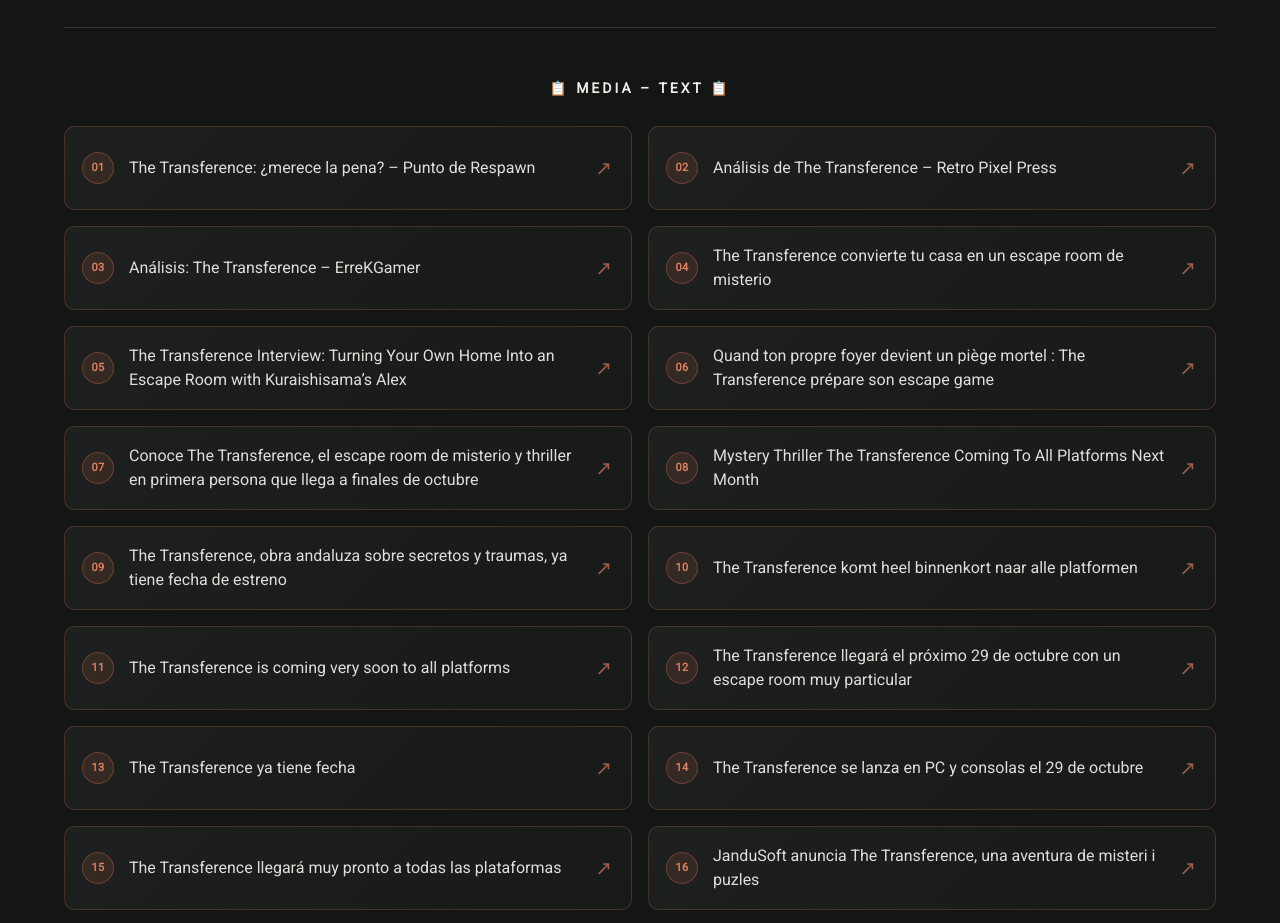
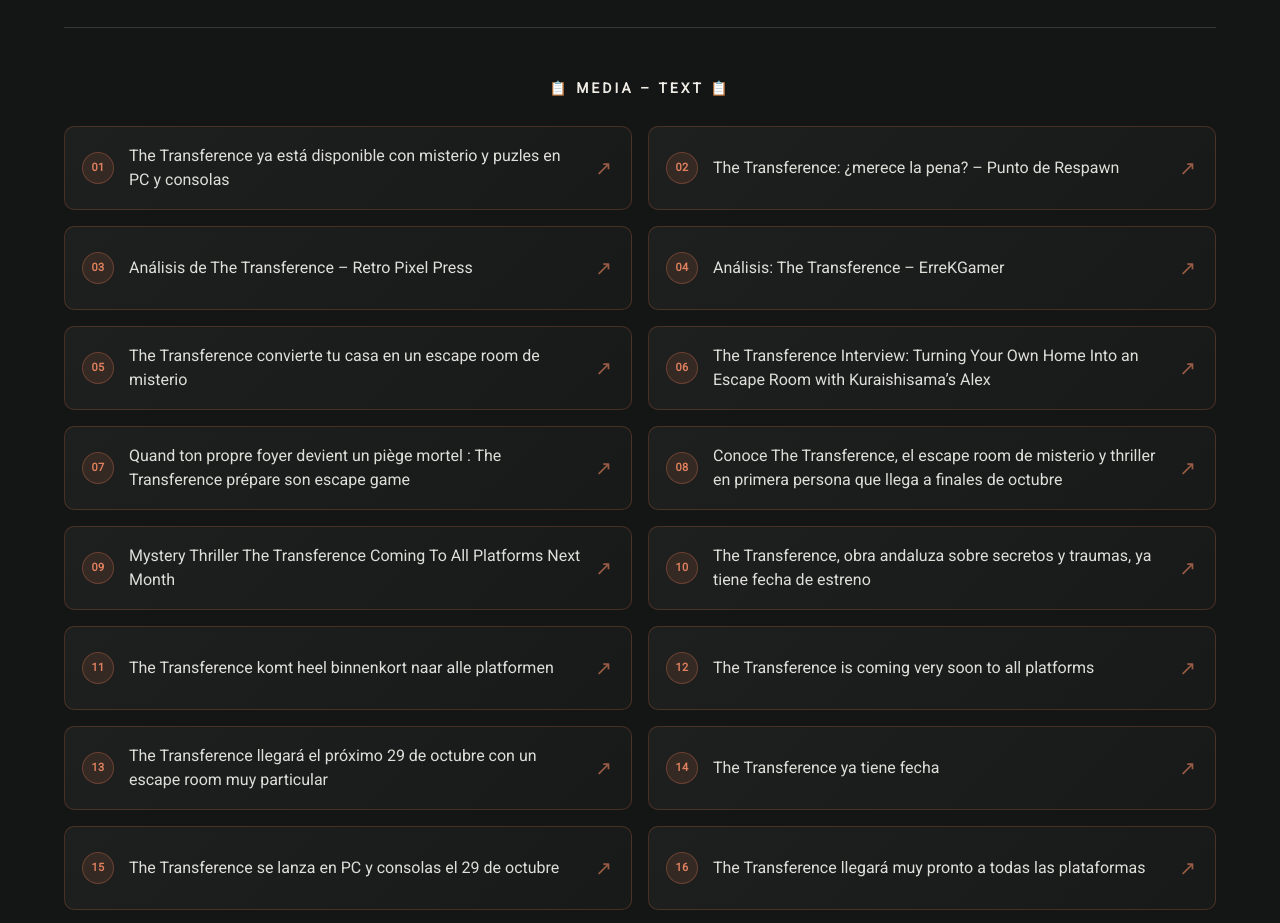
Before and after one commit to Kuraishisama/kuraishisamacom-web, a plain HTML site: page the-transference-press-kit/index.html in a window 1280 px wide. Shown: the part 4720-5643 px from the top of the page. Drawn offline with Linux system fonts and the light colour scheme.

Commit message:
Deploy site 2026-11-10T15:24:19Z

```diff
--- a/the-transference-press-kit/index.html
+++ b/the-transference-press-kit/index.html
@@ -283,6 +283,7 @@
 </div>
 <p class="has-text-align-center wp-block-paragraph">📋 <strong>MEDIA – TEXT</strong> 📋</p>
 <ul class="press-articles-grid">
+<li><a href="https://juegonext.com/the-transference-lanzamiento-pc-consolas/" rel="noopener" target="_blank">The Transference ya está disponible con misterio y puzles en PC y consolas</a></li>
 <li><a href="https://puntoderespawn.com/analisis/the-transference-merece-la-pena/" rel="noopener" target="_blank">The Transference: ¿merece la pena? – Punto de Respawn</a></li>
 <li><a href="https://www.retropixelpress.com/an%C3%A1lisis/an%C3%A1lisis-de-the-transference" rel="noopener" target="_blank">Análisis de The Transference – Retro Pixel Press</a></li>
 <li><a href="https://errekgamer.com/2026/10/29/analisis-the-transference/" rel="noopener" target="_blank">Análisis: The Transference – ErreKGamer</a></li>
```
